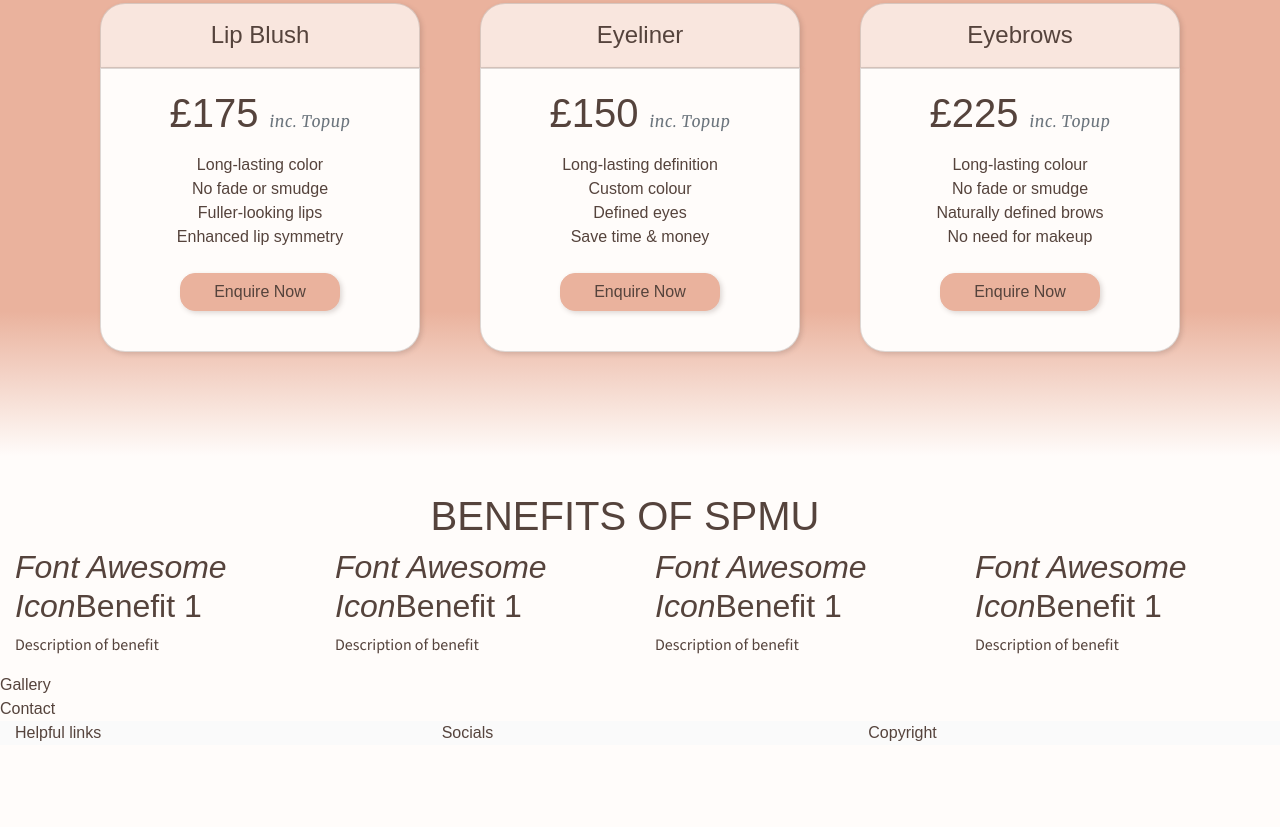
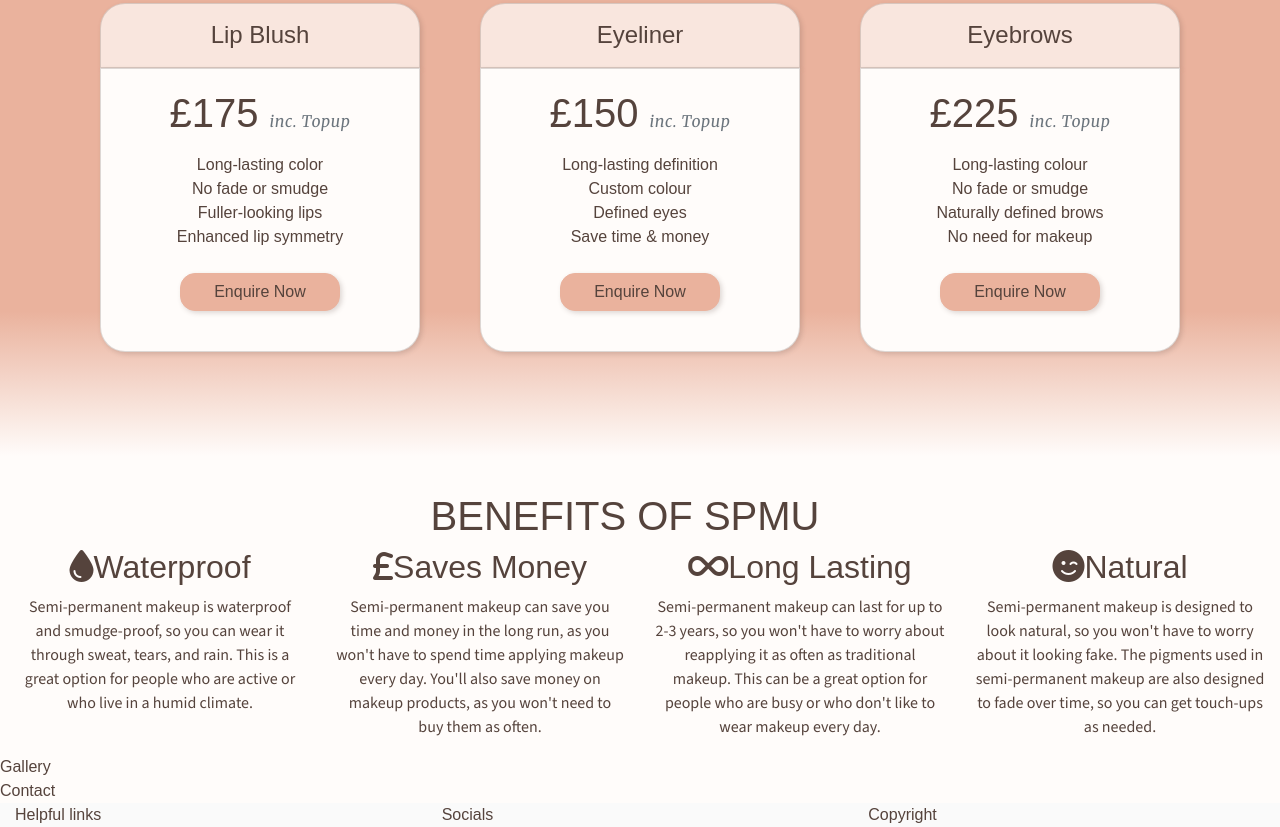
Before and after one commit to sdthomas91/n-g-spmu, a plain HTML site: page index.html in a window 1280 px wide. Shown: the part 3631-4458 px from the top of the page. Before the commit the page ends 4376 px from the top, so only its background shows below. Drawn offline with nearby package versions, Linux system fonts and the light colour scheme.

Commit message:
added content for benefits section including font awesome icons and using copy from bard.google.com for some ai content generation

```diff
--- a/index.html
+++ b/index.html
@@ -318,36 +318,45 @@
             <h1 class="col-12 benefits-title">Benefits of SPMU</h1>
         </div>
         <div class="row benefits-blocks">
-            <div class="col-3">
+            <div class="col-6 col-md-3 text-center">
                 <h2>
-                    <i>Font Awesome Icon</i>Benefit 1
+                    <i class="fa-solid fa-droplet"></i>Waterproof
                 </h2>
                 <p>
-                    Description of benefit
+                    Semi-permanent makeup is waterproof and smudge-proof, so you can wear it through sweat, tears, and
+                    rain. This is a great
+                    option for people who are active or who live in a humid climate.
                 </p>
             </div>
-            <div class="col-3">
+            <div class="col-6 col-md-3 text-center">
                 <h2>
-                    <i>Font Awesome Icon</i>Benefit 1
+                    <i class="fa-solid fa-sterling-sign"></i>Saves Money
                 </h2>
                 <p>
-                    Description of benefit
+                    Semi-permanent makeup can save you time and money in the long run, as you won't have to spend time
+                    applying makeup every
+                    day. You'll also save money on makeup products, as you won't need to buy them as often.
                 </p>
             </div>
-            <div class="col-3">
+            <div class="col-6 col-md-3 text-center">
                 <h2>
-                    <i>Font Awesome Icon</i>Benefit 1
+                    <i class="fa-solid fa-infinity"></i>Long Lasting
                 </h2>
                 <p>
-                    Description of benefit
+                    Semi-permanent makeup can last for up to 2-3 years, so you won't have to worry about reapplying it
+                    as often as
+                    traditional makeup. This can be a great option for people who are busy or who don't like to wear
+                    makeup every day.
                 </p>
             </div>
-            <div class="col-3">
+            <div class="col-6 col-md-3 text-center">
                 <h2>
-                    <i>Font Awesome Icon</i>Benefit 1
+                    <i class="fa-solid fa-face-smile-wink"></i>Natural
                 </h2>
                 <p>
-                    Description of benefit
+                    Semi-permanent makeup is designed to look natural, so you won't have to worry about it looking fake.
+                    The pigments used
+                    in semi-permanent makeup are also designed to fade over time, so you can get touch-ups as needed.
                 </p>
             </div>
         </div>
```
